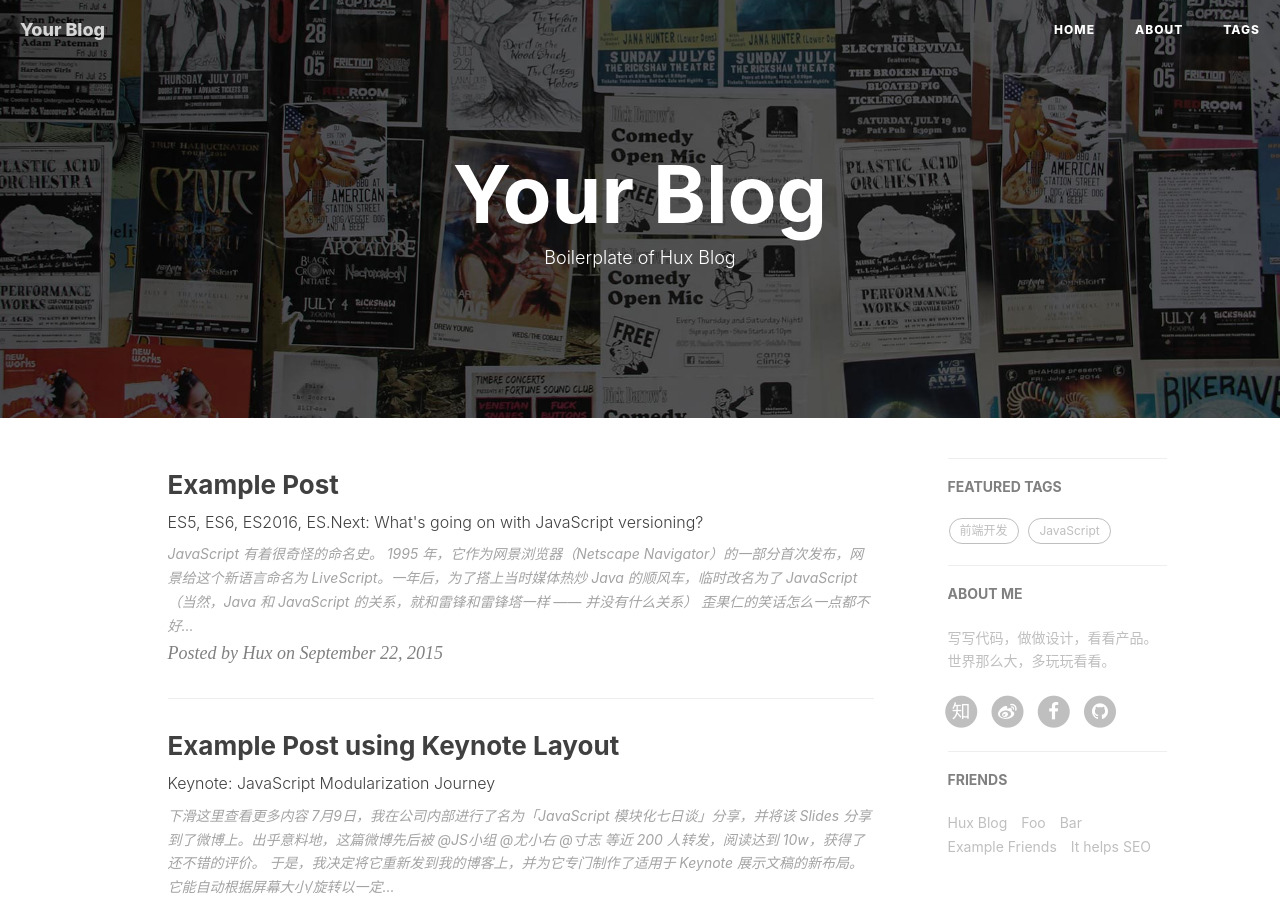
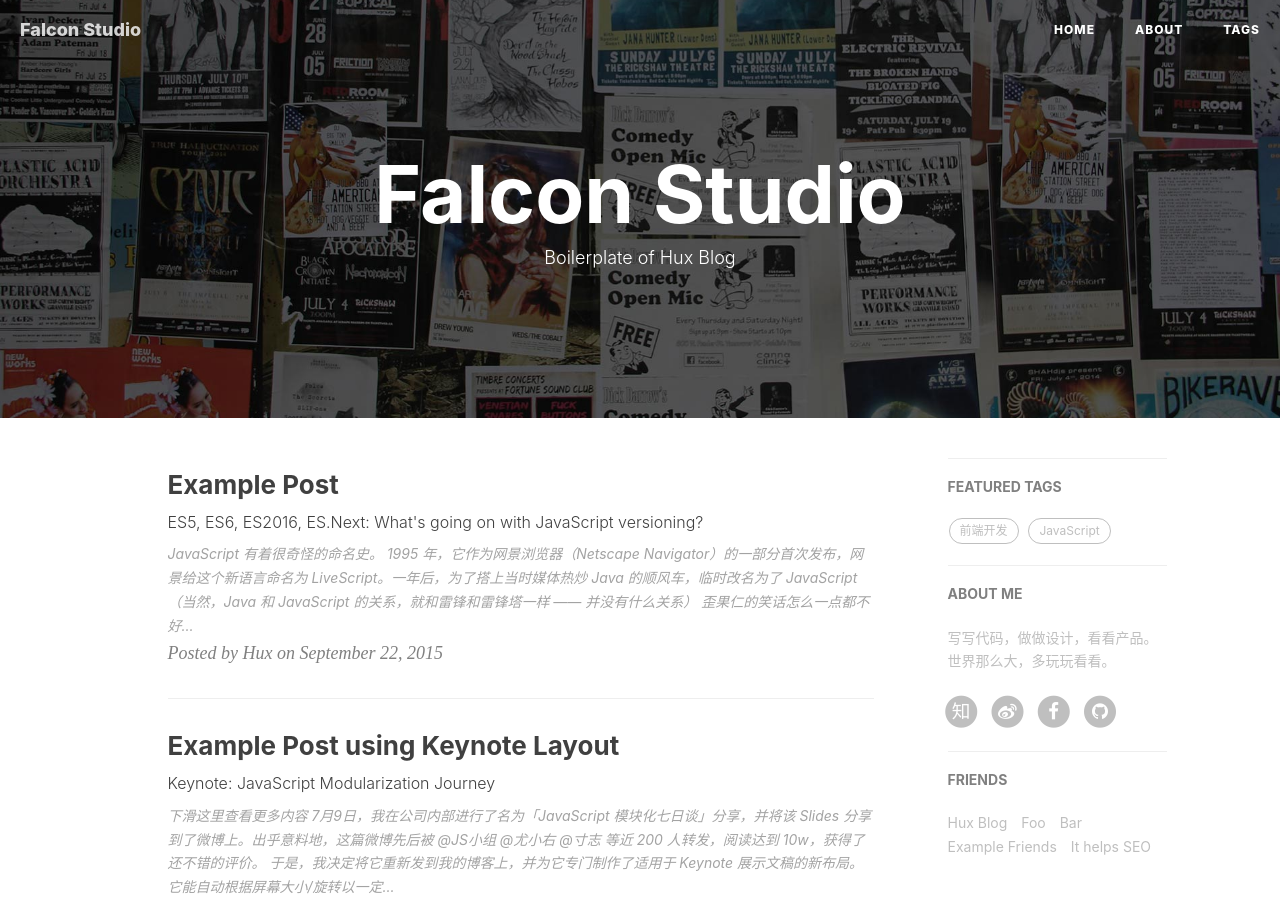
Before and after one commit to GitFalcon/GitFalcon.github.io, a Jekyll site: the page built from index.html, in a window 1280 px wide and 900 px high. Built offline with Jekyll 4.4.1, drawn with Linux system fonts in a browser that asks for light colours; nearby versions of some CDN libraries; the list of posts is cut into pages by our own code; comment, search, counter and statistics services are not loaded; some of the changed text lies outside the part shown.

Commit message:
Test Change config.yml

```diff
--- a/_config.yml
+++ b/_config.yml
@@ -1,6 +1,6 @@
 # Site settings
-title: Your Blog
-SEOTitle: 你的博客 | Your Blog
+title: Falcon Studio
+SEOTitle: Falcon Blog
 header-img: img/home-bg.jpg
 email: huxpro@gmail.com
 description: ""
```
